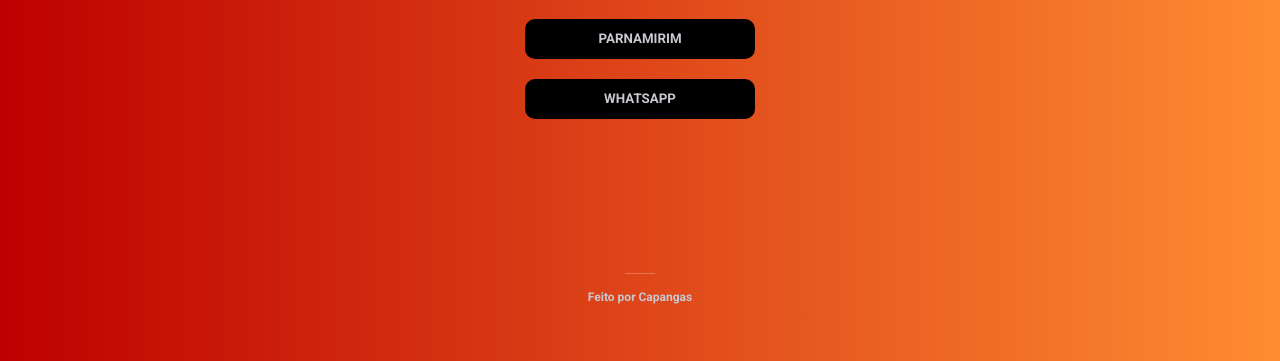
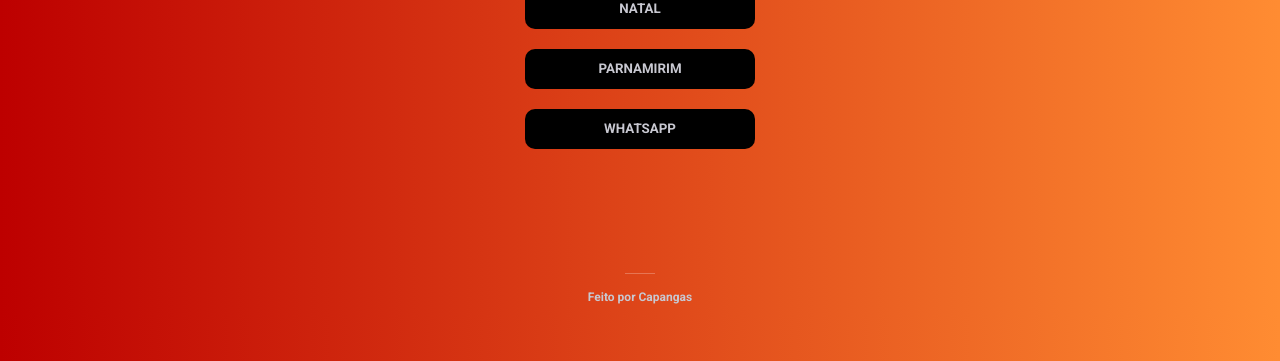
Before and after one commit to PedroSenaCabral/capangas, a website: page index.html in a window 1280 px wide. Shown: the part 439-800 px from the top of the page. Drawn offline with Linux system fonts and the light colour scheme; a web font is replaced by a local one.

Commit message:
Update index.html

```diff
--- a/index.html
+++ b/index.html
@@ -18,6 +18,16 @@
             <h1 class="title"></h1>
             <p class="center-text">Hora de Burgo</p>
       </header>
+            <section>
+        <div class="social">
+          <div class= "area-button">
+            <button>
+              <a href="https://app.menudino.com/capangasnatal" target="_blank">NATAL</a>
+            </button>
+          </div>
+      </div>
+       </div>
+      </section>
       <section>
         <div class="social">
           <div class= "area-button">
```
